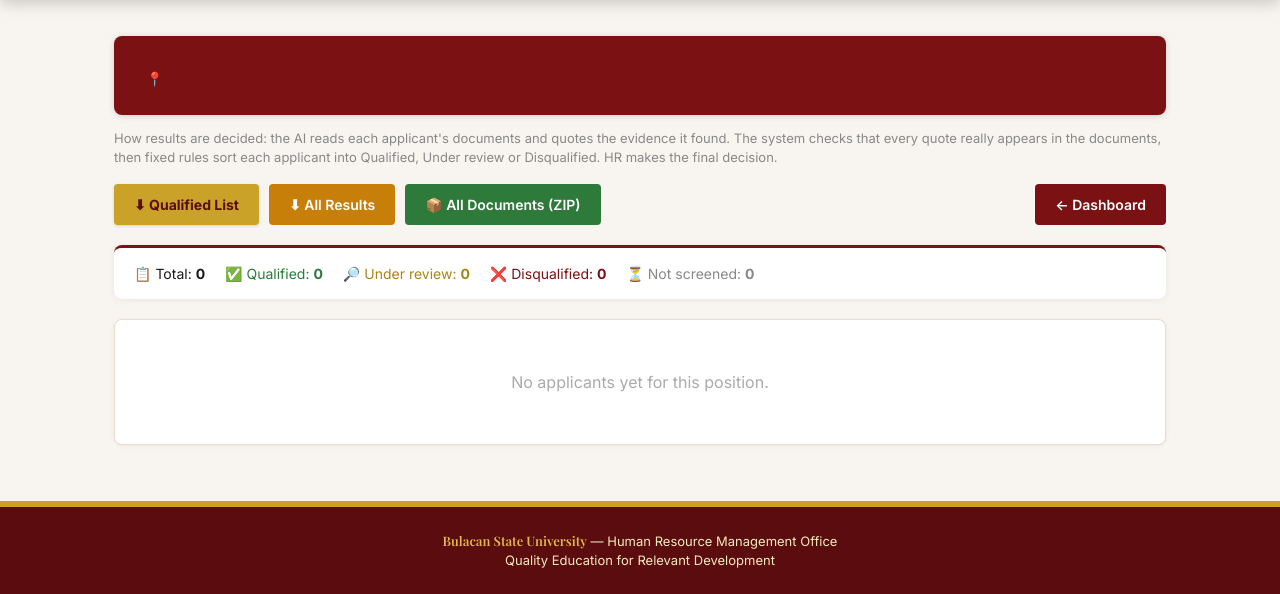
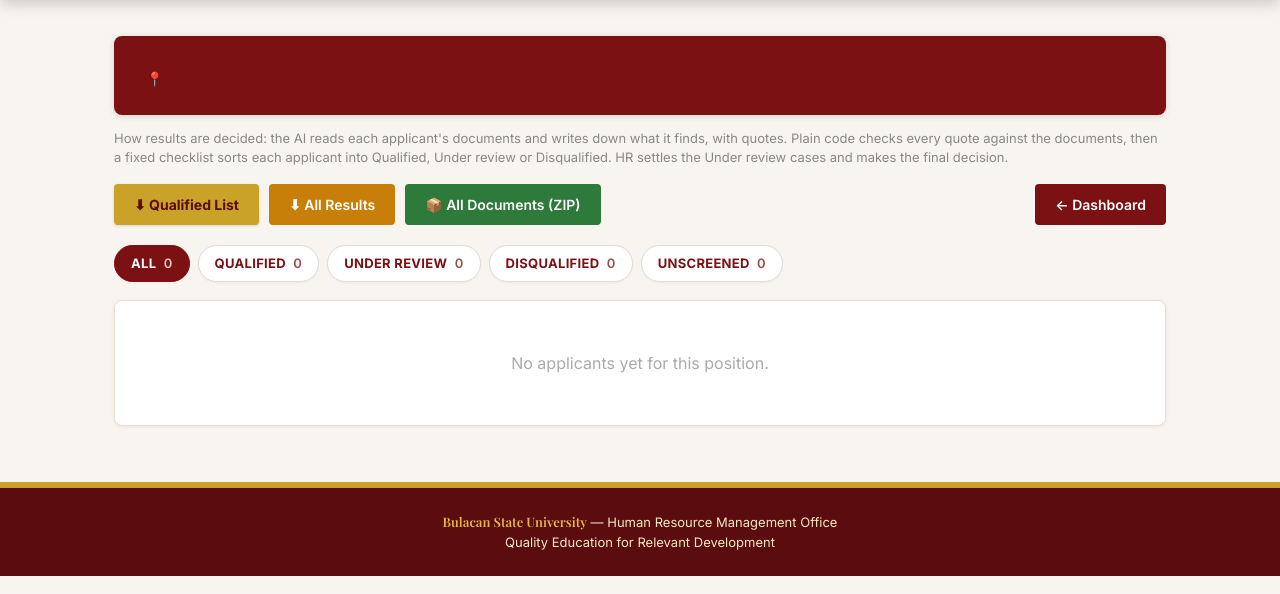
Before and after one commit to lichking1124-byte/hr_system, a Flask app: template templates/admin/applicants.html in a window 1280 px wide. Shown: the part 113-707 px from the top of the page. Run offline with Flask 3, Linux system fonts and the light colour scheme; the template is opened without the code that fills it, so the values that code supplies are empty.

Commit message:
Tabs on the applicants page

```diff
--- a/templates/admin/applicants.html
+++ b/templates/admin/applicants.html
@@ -77,6 +77,16 @@
 .group-head { font-size: 18px; color: var(--plum); margin: 26px 0 4px; }
 .group-head span { color: var(--text-muted); font-weight: normal; font-size: 14px; }
 .group-hint { font-size: 12px; color: var(--text-muted); margin-bottom: 12px; line-height: 1.5; }
+.tabs { display: flex; gap: 8px; flex-wrap: wrap; margin: 0 0 18px; }
+.tab {
+    padding: 8px 16px; border-radius: 20px; background: white; border: 1px solid #ddd;
+    color: var(--plum); text-decoration: none; font-size: 13px; font-weight: 700; letter-spacing: .3px;
+    box-shadow: 0 1px 3px rgba(103,30,30,0.06);
+}
+.tab:hover { border-color: var(--plum); }
+.tab.active { background: var(--plum); color: #fff; border-color: var(--plum); }
+.tab .n { opacity: .75; margin-left: 4px; font-weight: 600; }
+.tab-empty { background: white; border-radius: 8px; padding: 30px; text-align: center; color: #999; font-size: 14px; }
 .check-details { margin-top: 8px; }
 .check-details > summary {
     cursor: pointer; font-size: 13px; font-weight: 600; color: var(--plum);
@@ -91,8 +101,9 @@
 </div>
 
 <p style="font-size:13px; color:var(--text-muted); margin:-6px 0 16px;">
-    How results are decided: the AI reads each applicant's documents and quotes the evidence it found.
-    The system checks that every quote really appears in the documents, then fixed rules sort each applicant into Qualified, Under review or Disqualified. HR makes the final decision.
+    How results are decided: the AI reads each applicant's documents and writes down what it finds, with quotes.
+    Plain code checks every quote against the documents, then a fixed checklist sorts each applicant into Qualified, Under review or Disqualified.
+    HR settles the Under review cases and makes the final decision.
 </p>
 
 <div style="display:flex; gap:10px; margin-bottom:20px; flex-wrap:wrap;">
@@ -119,20 +130,20 @@
     </a>
 </div>
 
-<div class="stats-bar">
-    <span>📋 Total: <strong>{{ applicants|length }}</strong></span>
-    <span style="color:#2d7a3a;">✅ Qualified:
-        <strong>{{ applicants|selectattr('screening_result','equalto','qualified')|list|length }}</strong>
-    </span>
-    <span style="color:var(--gold-dark);">🔎 Under review:
-        <strong>{{ applicants|selectattr('screening_result','equalto','under_review')|list|length }}</strong>
-    </span>
-    <span style="color:var(--plum);">❌ Disqualified:
-        <strong>{{ applicants|selectattr('screening_result','equalto','unqualified')|list|length }}</strong>
-    </span>
-    <span style="color:#888;">⏳ Not screened:
-        <strong>{{ applicants|selectattr('is_screened','equalto',0)|list|length }}</strong>
-    </span>
+{# Sort every applicant once. "Screened" matters: an applicant who replaced a document is sent back to
+   "not screened" but still carries the old result, so the result is only trusted when is_screened is set. #}
+{% set screened = applicants|selectattr('is_screened')|list %}
+{% set qualified = screened|selectattr('screening_result','equalto','qualified')|list %}
+{% set under_review = screened|selectattr('screening_result','equalto','under_review')|list %}
+{% set disqualified = screened|selectattr('screening_result','equalto','unqualified')|list %}
+{% set unscreened = applicants|rejectattr('is_screened')|list %}
+
+<div class="tabs" role="tablist">
+    <a href="#all" class="tab active" data-tab="all">ALL <span class="n">{{ applicants|length }}</span></a>
+    <a href="#qualified" class="tab" data-tab="qualified">QUALIFIED <span class="n">{{ qualified|length }}</span></a>
+    <a href="#under_review" class="tab" data-tab="under_review">UNDER REVIEW <span class="n">{{ under_review|length }}</span></a>
+    <a href="#unqualified" class="tab" data-tab="unqualified">DISQUALIFIED <span class="n">{{ disqualified|length }}</span></a>
+    <a href="#unscreened" class="tab" data-tab="unscreened">UNSCREENED <span class="n">{{ unscreened|length }}</span></a>
 </div>
 
 {% macro card(a) %}
@@ -224,26 +235,57 @@
 </div>
 {% endmacro %}
 
-{% macro group(title, hint, items) %}
-{% if items %}
-<h2 class="group-head">{{ title }} <span>({{ items|length }})</span></h2>
-<div class="group-hint">{{ hint }}</div>
-{% for a in items %}{{ card(a) }}{% endfor %}
-{% endif %}
+{% macro group(tab, title, hint, items) %}
+<section class="tab-section{{ '' if items else ' empty' }}" data-tab="{{ tab }}">
+    <h2 class="group-head">{{ title }} <span>({{ items|length }})</span></h2>
+    <div class="group-hint">{{ hint }}</div>
+    {% for a in items %}{{ card(a) }}{% else %}<div class="tab-empty">No applicants in this group.</div>{% endfor %}
+</section>
 {% endmacro %}
 
 {% if applicants %}
-    {{ group('✅ Qualified', 'Every requirement was verified from readable documents.',
-             applicants|selectattr('screening_result','equalto','qualified')|list) }}
-    {{ group('🔎 Under review', 'The system could not clearly confirm everything, for example a scan, a photo, a file in the wrong slot, or a requirement that is not mandatory. HR should check the documents.',
-             applicants|selectattr('screening_result','equalto','under_review')|list) }}
-    {{ group('❌ Disqualified', 'The documents were readable, but a mandatory requirement was not verified.',
-             applicants|selectattr('screening_result','equalto','unqualified')|list) }}
-    {{ group('⏳ Not screened yet', 'Click Screen above to check these applicants.',
-             applicants|selectattr('is_screened','equalto',0)|list) }}
+    {{ group('qualified', '✅ Qualified', 'Every requirement was verified from readable documents.', qualified) }}
+    {{ group('under_review', '🔎 Under review', 'The system could not clearly confirm everything, for example a scan, a photo, a file in the wrong slot, or a requirement that is not mandatory. HR should check the documents.', under_review) }}
+    {{ group('unqualified', '❌ Disqualified', 'The documents were readable, but a mandatory requirement was not verified.', disqualified) }}
+    {{ group('unscreened', '⏳ Not screened yet', 'Click Screen above to check these applicants. This also includes applicants who replaced a document and need a new check.', unscreened) }}
 {% else %}
     <div class="card" style="text-align:center; color:#aaa; padding:50px;">
         No applicants yet for this position.
     </div>
 {% endif %}
+
+<script>
+(function () {
+    var key = 'applicantsTab:{{ job.id }}';
+    var valid = ['all', 'qualified', 'under_review', 'unqualified', 'unscreened'];
+    var tabs = document.querySelectorAll('.tab');
+    var sections = document.querySelectorAll('.tab-section');
+    if (!tabs.length) { return; }
+
+    function show(name) {
+        if (valid.indexOf(name) < 0) { name = 'all'; }
+        for (var i = 0; i < tabs.length; i++) {
+            tabs[i].classList.toggle('active', tabs[i].getAttribute('data-tab') === name);
+        }
+        for (var j = 0; j < sections.length; j++) {
+            var s = sections[j];
+            var empty = s.classList.contains('empty');
+            if (name === 'all') { s.style.display = empty ? 'none' : ''; }
+            else { s.style.display = (s.getAttribute('data-tab') === name) ? '' : 'none'; }
+        }
+        try { sessionStorage.setItem(key, name); } catch (e) {}
+    }
+
+    for (var k = 0; k < tabs.length; k++) {
+        tabs[k].addEventListener('click', function (e) {
+            e.preventDefault();
+            show(this.getAttribute('data-tab'));
+        });
+    }
+
+    var start = (location.hash || '').replace('#', '');
+    if (!start) { try { start = sessionStorage.getItem(key) || 'all'; } catch (e) { start = 'all'; } }
+    show(start);
+})();
+</script>
 {% endblock %}
```
